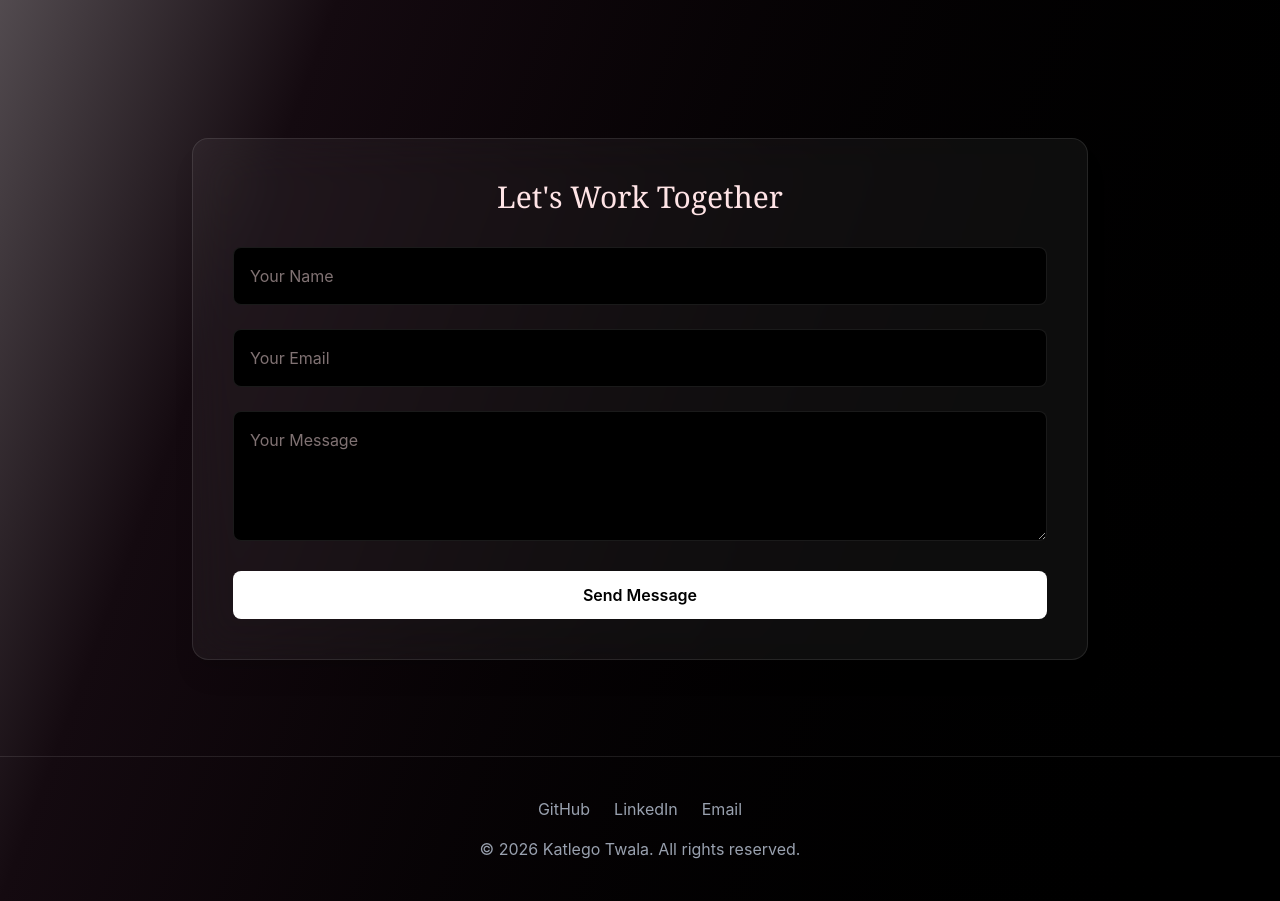
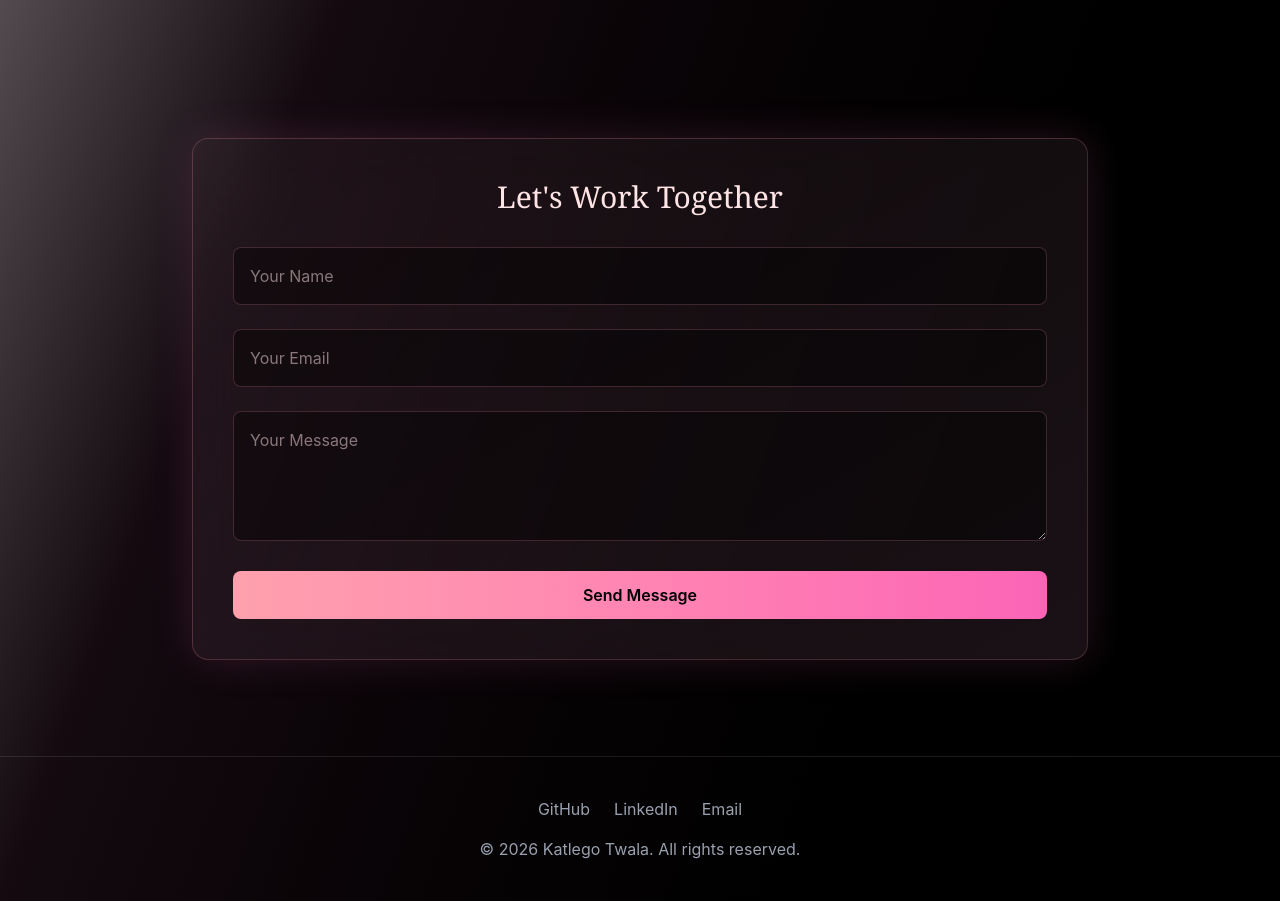
Before and after one commit to kattdevs/React-project, a React (Vite) app in the folder my-react-app/: page / in a window 1280 px wide. Shown: the part 2520-3421 px from the top of the page. Built offline with nearby package versions, Linux system fonts and the light colour scheme.

Commit message:
replaced container styling and styled inputs and buttons styling

```diff
--- a/my-react-app/src/components/Contact.jsx
+++ b/my-react-app/src/components/Contact.jsx
@@ -1,7 +1,7 @@
 const Contact = () => {
   return (
     <section id="contact" className="py-24 px-6">
-        <div className="max-w-4xl mx-auto bg-white/5 backdrop-blur-xl p-10 rounded-2xl border border-white/10 shadow-xl">
+        <div className="max-w-4xl mx-auto bg-gradient-to-br from-rose-200/5 to-pink-300/10 backdrop-blur-xl p-10 rounded-2xl border border-rose-300/20 shadow-[0_0_40px_rgba(244,114,182,0.15)]">
         <h2 className="text-3xl font-serif mb-8 text-center">
             Let's Work Together
         </h2>
@@ -10,21 +10,21 @@ const Contact = () => {
             <input
                 type="text"
                 placeholder="Your Name"
-                className="w-full p-4 bg-black border border-white/10 rounded-lg focus:outline-none"
+                className="w-full p-4 bg-black/40 border border-rose-300/20 rounded-lg focus:outline-none focus:ring-2 focus:ring-rose-300/40"
                 />
             <input
                 type="email"
                 placeholder="Your Email"
-                className="w-full p-4 bg-black border border-white/10 rounded-lg focus:outline-none"
+                className="w-full p-4 bg-black/40 border border-rose-300/20 rounded-lg focus:outline-none focus:ring-2 focus:ring-rose-300/40"
                 />
             <textarea
                 placeholder="Your Message"
                 rows="4"
-                className="w-full p-4 bg-black border border-white/10 rounded-lg focus:outline-none"
+                className="w-full p-4 bg-black/40 border border-rose-300/20 rounded-lg focus:outline-none focus:ring-2 focus:ring-rose-300/40"
                 ></textarea>
             <button
                 type="submit"
-                className="w-full bg-white text-black py-3 rounded-lg font-semibold hover:bg-gray-300 transition"
+                className="w-full bg-gradient-to-r from-rose-300 to-pink-400 text-black py-3 rounded-lg font-semibold hover:scale-105 hover:shadow-[0_0_20px_rgba(244,114,182,0.4)] transition duration-300"
                 >
                 Send Message
                 </button>
```
